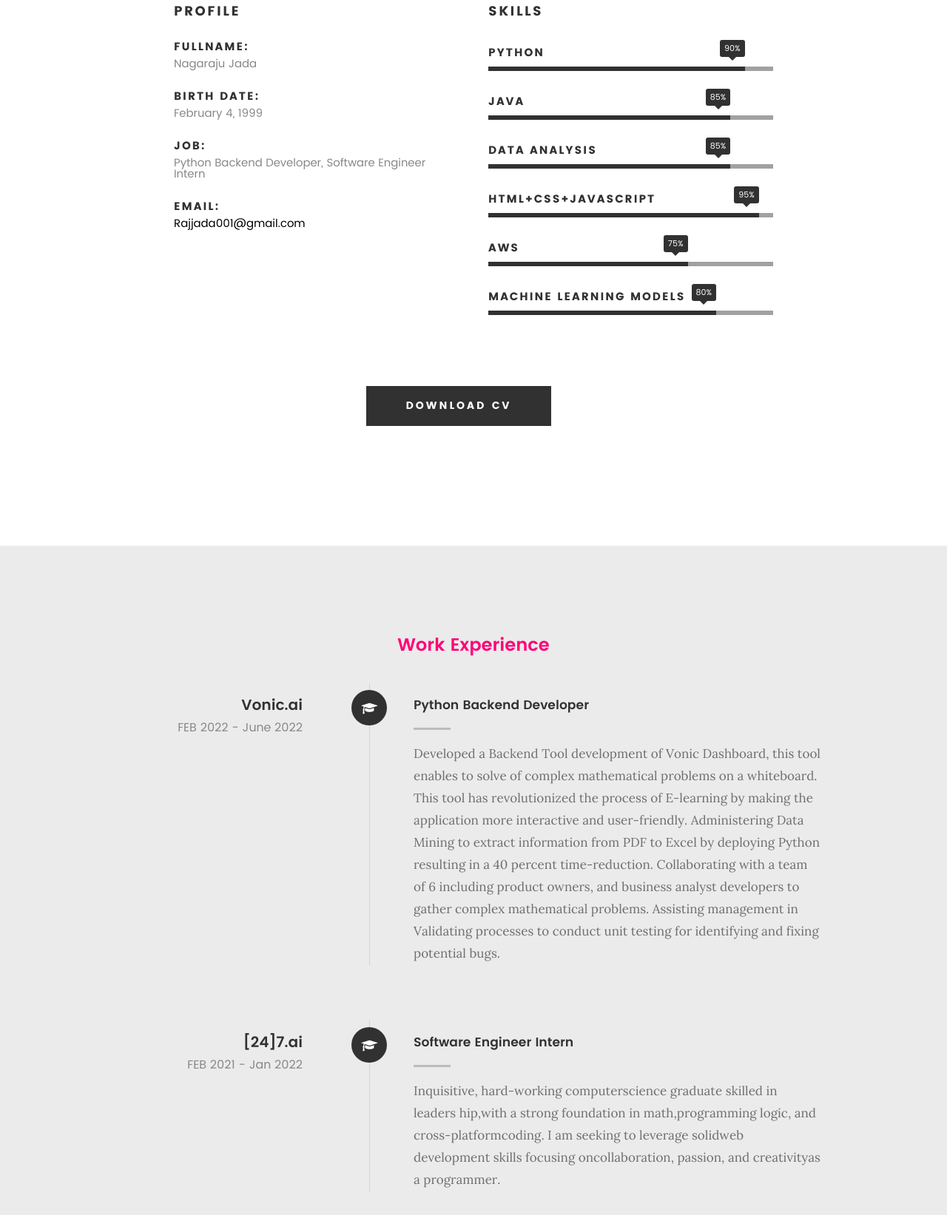
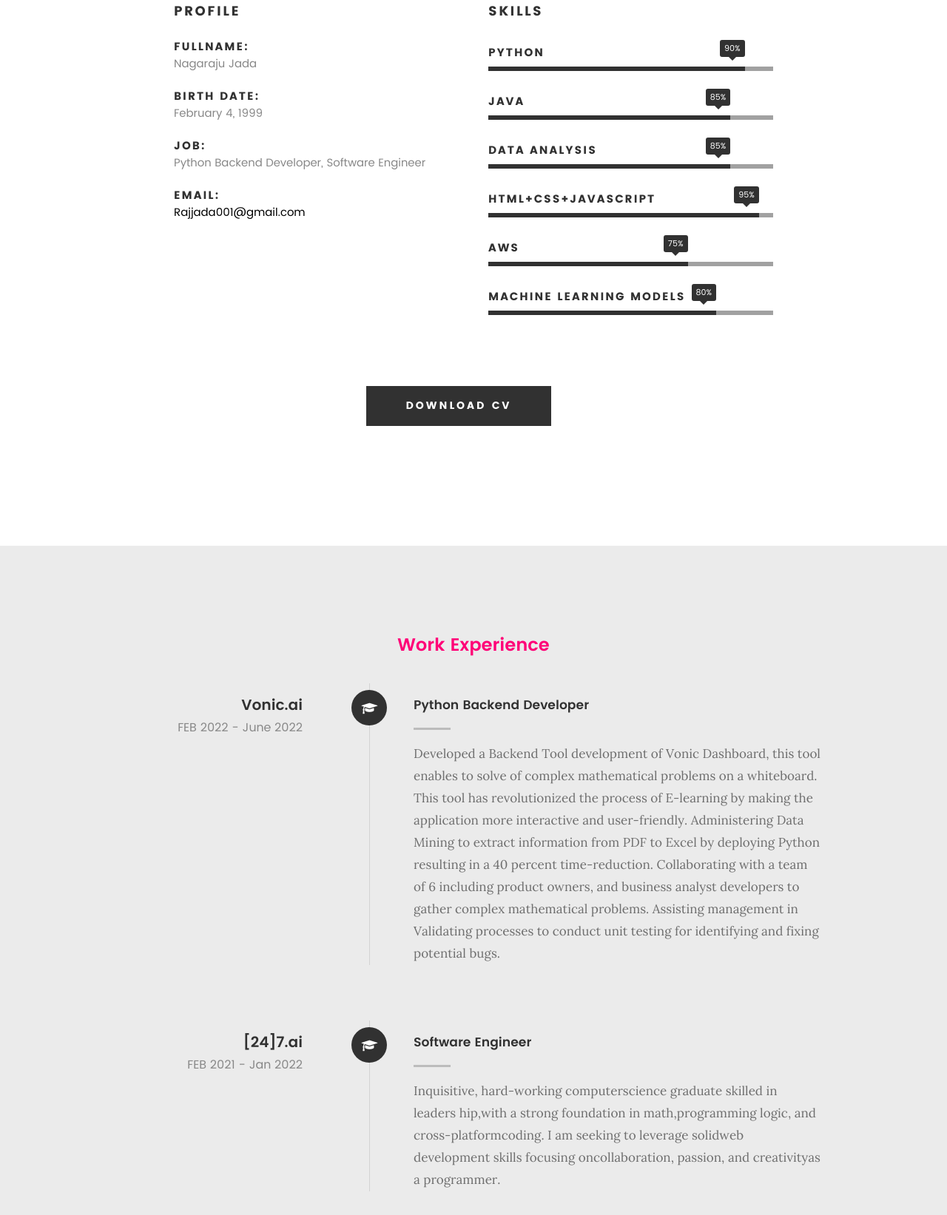
Before and after one commit to Rajjada001/Portfolio, a plain HTML site: page index.html in a window 1280 px wide. Shown: the part 1457-3100 px from the top of the page at 74% size. Drawn offline with Linux system fonts and the light colour scheme; files whose address does not match are found by name.

Commit message:
Update index.html

```diff
--- a/index.html
+++ b/index.html
@@ -169,7 +169,7 @@
             </li>
             <li>
               <strong>Job:</strong>
-              <span>Python Backend Developer, Software Engineer Intern</span>
+              <span>Python Backend Developer, Software Engineer</span>
             </li>
 
             <li>
@@ -298,7 +298,7 @@
               </div>
 
               <div class="timeline-content">
-                <h4>Software Engineer Intern</h4>
+                <h4>Software Engineer</h4>
                 <p>
                   Inquisitive, hard-working computerscience graduate skilled in
                   leaders hip,with a strong foundation in math,programming
```
